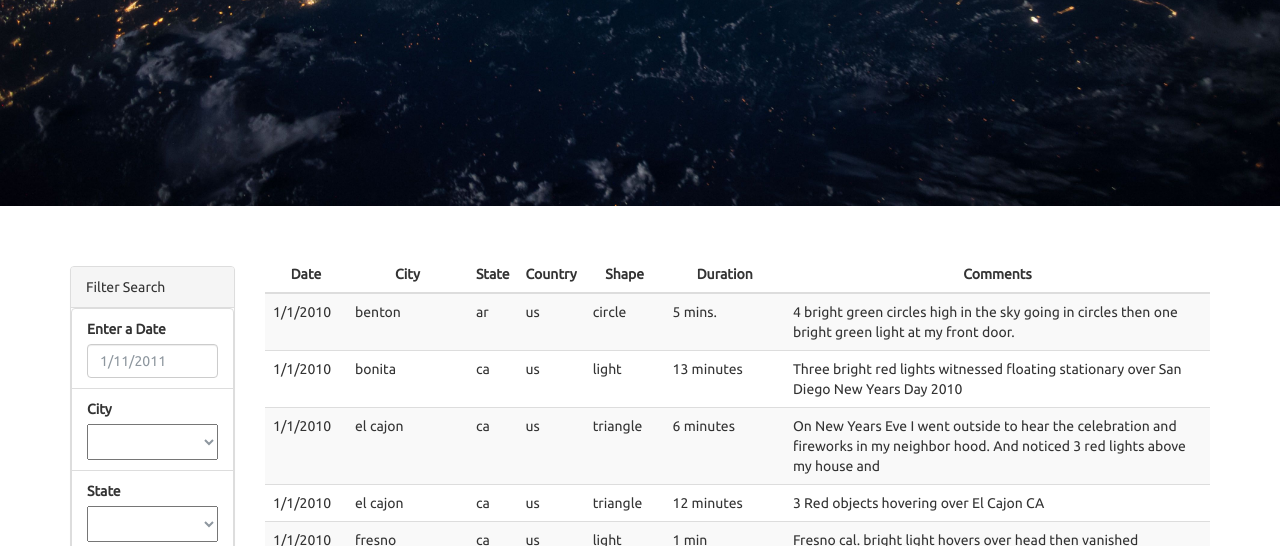
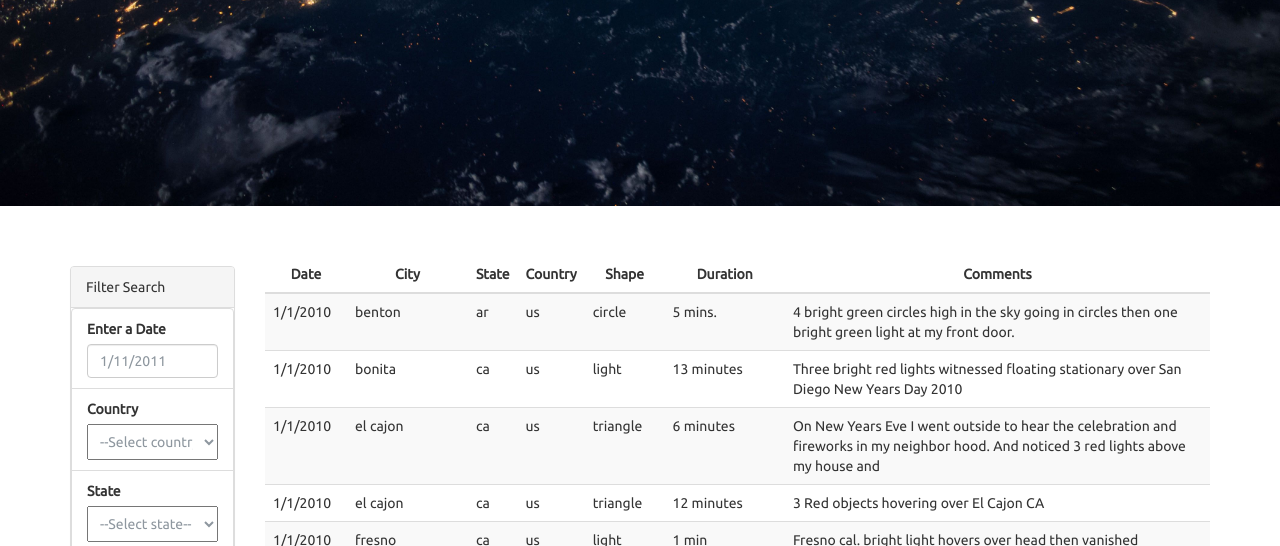
Before and after one commit to supriyada/javascript-challenge, a plain HTML site: page UFO-level-2/index.html in a window 1280 px wide. Shown: the part 406-952 px from the top of the page. Drawn offline with nearby package versions, Linux system fonts and the light colour scheme.

Commit message:
Bonus update

```diff
--- a/UFO-level-2/index.html
+++ b/UFO-level-2/index.html
@@ -39,21 +39,28 @@
                         <label for="date">Enter a Date</label>
                         <input class="form-control" id="datetime" type="text" placeholder="1/11/2011">
                       </li>
+
+                      <li class="filter list-group-item">
+                        <label for="date">Country</label>
+                        <select name="country" id="country" onchange="myState()">
+                          <option value="">--Select country--</option>
+                        </select>
+                      </li>
+
+                      <li class="filter list-group-item">
+                        <label for="date">State</label>
+                        <select name="state" id="state" onchange="myCity()">
+                          <option value="">--Select state--</option>
+                        </select>
+                      </li>
+
                       <li class="filter list-group-item">
                         <label for="date">City</label>
                         <select name="city" id="city">
+                          <option value="">--Select city--</option>
                         </select>
                       </li>
-                      <li class="filter list-group-item">
-                        <label for="date">State</label>
-                        <select name="state" id="state">
-                        </select>
-                      </li>
-                      <li class="filter list-group-item">
-                        <label for="date">Country</label>
-                        <select name="country" id="country">
-                        </select>
-                      </li>
+
                       <li class="filter list-group-item">
                         <label for="date">Shape</label>
                         <select name="shape" id="shape">
--- a/UFO-level-2/static/js/app.js
+++ b/UFO-level-2/static/js/app.js
@@ -3,14 +3,69 @@ var tableData = data;
 
 //console.log(tableData);
 
-var ufoTableBody = d3.select("tbody");
+//adds the list of countries to the select option
+var countrySelect = document.getElementById('country');
+var countryList = [];
+var countryData = tableData.map(countryListFn => countryListFn.country);
+countryData.forEach((country) => {
+    if (!(countryList.includes(country))){
+
+        countryList.push(country);
+        var opt = document.createElement("option");
+        opt.value = country;
+        opt.text = country;
+        countrySelect.appendChild(opt);
+    }
+});
+console.log(countryList);
+
+
+// To empty the select option
+function removeAll(selectBox,selList) {
+    while (selectBox.options.length > 0) {
+        selectBox.remove(0);
+    }
+}
+
+//generates list of states based on country selected
+var stateList = [];
+var stateSelect = document.getElementById("state");
+function myState(){
+    var countrySel = countrySelect.value;
+
+    removeAll(stateSelect);
+
+    stateList = [];
+
+    console.log("First selection");
+    var ss = tableData.map(function (stateListFn) {
+        if (stateListFn.country == countrySel){
+            console.log("First list append");
+            var state = stateListFn.state;
+            if (!(stateList.includes(state))){
+
+                stateList.push(state);
+                var opt = document.createElement("option");
+                opt.value = state;
+                opt.text = state;
+                stateSelect.appendChild(opt);
+            }
+        }
+    })
+}
+
+//generates the list of cities based on state selected
+var cityList = [];
+var citySelect = document.getElementById("city");
+function myCity(){}
 
 //appends a table to the web page and then adds new rows of data for each UFO sighting
+var ufoTableBody = d3.select("tbody");
 tableData.forEach( (ufoReport) =>{
     var ufoRow = ufoTableBody.append("tr");
 
     Object.entries(ufoReport).forEach(([key,value]) => {
-        //console.log(key,value);
+
         var ufoCell = ufoRow.append("td");
         ufoCell.text(value);
     });
@@ -33,6 +88,7 @@ function runEnter(){
     //console.log(inputValue);
 
     var filteredTable = tableData.filter(ufoSightings => ufoSightings.datetime === filterDate);
+
     //console.log(filteredTable);
     ufoTableBody.html("");
 
```
